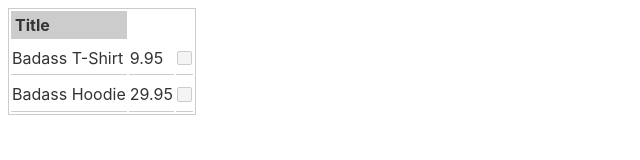
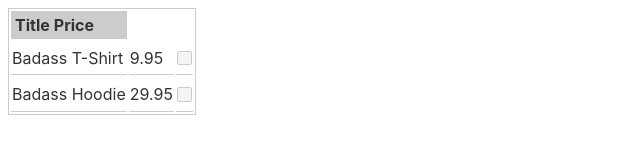
Before and after one commit to joshnuss/svelte-grid, a Svelte app: page / in a window 1280 px wide. Shown: the top 160 px of the page, without its empty margins (0-640 px from the left). Built offline with nearby package versions, Linux system fonts and the light colour scheme.

Commit message:
Adds missing column

```diff
--- a/src/App.svelte
+++ b/src/App.svelte
@@ -23,6 +23,7 @@
 <Grid>
   <Columns>
     <Column>Title</Column>
+    <Column>Price</Column>
   </Columns>
   <Rows>
     {#each products as product}
```
